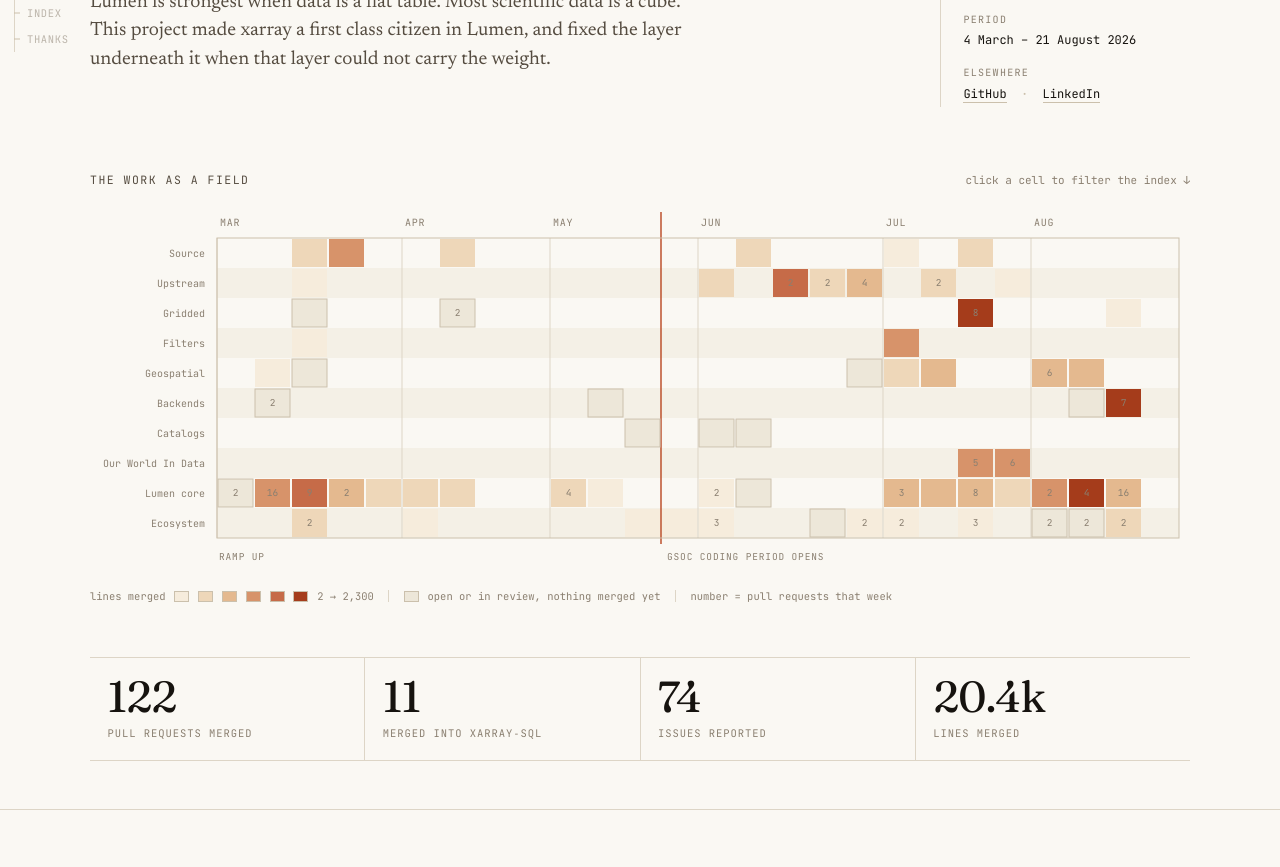
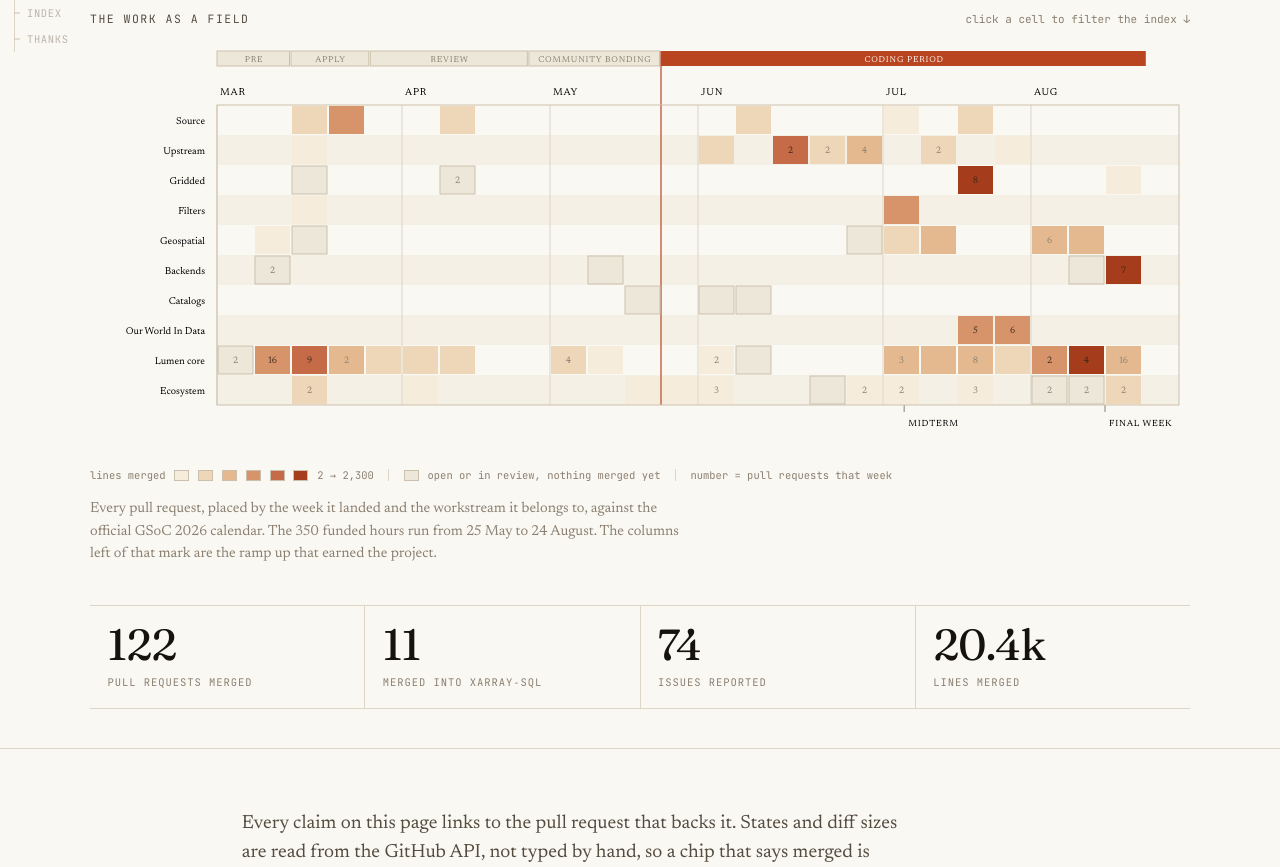
Before and after one commit to ghostiee-11/gsoc-2026, a plain HTML site: page index.html in a window 1280 px wide. Shown: the part 465-1332 px from the top of the page. Drawn offline with Linux system fonts and the light colour scheme.

Commit message:
fix: rebuild the hero and axis around the official GSoC 2026 calendar
The desktop hero ran 1358px on a 960px viewport, so the field sat entirely
below the fold. Title drops to two lines, the metadata column aligns to the
top instead of floating, the note moves under the chart where a caption
belongs, and the vertical rhythm tightens. The chart and its legend now
finish above the fold at 1080px.

The single coding-period rule becomes a phase strip carrying the published
timeline: applications, review, community bonding, then the 25 May to
24 August coding period, with midterm and final week ticked. Labels fall
back to short forms and then drop as segments narrow.

Also corrects Simon Hansen's name.

```diff
--- a/index.html
+++ b/index.html
@@ -149,28 +149,31 @@ h3.sub{font-size:clamp(20px,1.9vw,25px);margin:0 0 .4em}
 .spine li.on a{opacity:1;color:var(--accent);transform:translateX(3px)}
 
 /* ─────────────────────────── hero ─────────────────────────── */
-.hero{padding-block:clamp(42px,7vw,80px) clamp(30px,4vw,48px)}
-.hero__grid{display:grid;gap:clamp(26px,3vw,54px);align-items:end}
-@media (min-width:1000px){.hero__grid{grid-template-columns:minmax(0,1fr) 250px}}
+.hero{padding-block:clamp(30px,3.4vw,46px) clamp(26px,3vw,40px)}
+.hero__grid{display:grid;gap:clamp(24px,3vw,48px);align-items:start}
+@media (min-width:1000px){.hero__grid{grid-template-columns:minmax(0,1fr) 236px}}
 .hero__kicker{font-family:var(--mono);font-size:11.5px;letter-spacing:.17em;
-  text-transform:uppercase;color:var(--accent);margin:0 0 1.6rem}
-h1{font-size:clamp(38px,6.6vw,82px);line-height:1.01;letter-spacing:-.028em;
-  font-variation-settings:"SOFT" 0,"WONK" 1;font-weight:400;max-width:15ch;margin:0 0 .34em}
+  text-transform:uppercase;color:var(--accent);margin:0 0 1.05rem}
+h1{font-size:clamp(34px,4.9vw,66px);line-height:1.03;letter-spacing:-.026em;
+  font-optical-sizing:auto;font-variation-settings:"SOFT" 0,"WONK" 1;font-weight:400;
+  max-width:19ch;margin:0 0 .42em;text-wrap:balance}
 h1 em{font-style:italic;font-variation-settings:"SOFT" 40,"WONK" 1;color:var(--accent)}
-.hero__sub{font-size:clamp(19px,1.5vw,23px);color:var(--ink-2);max-width:56ch;line-height:1.5;margin:0 0 2rem}
+.hero__sub{font-size:clamp(18px,1.25vw,21px);color:var(--ink-2);max-width:58ch;line-height:1.5;margin:0}
 .meta{margin:0;font-family:var(--mono);font-size:12px;line-height:1.6;
   border-top:1px solid var(--rule);padding-top:.95rem}
-@media (min-width:1000px){.meta{border-top:0;border-left:1px solid var(--rule);padding:.2rem 0 .2rem 1.4rem}}
+@media (min-width:1000px){.meta{border-top:0;border-left:1px solid var(--rule);
+  padding:.35rem 0 .35rem 1.4rem;margin-top:1.9rem}}
 .meta dt{color:var(--ink-3);font-size:10px;letter-spacing:.13em;text-transform:uppercase;margin-top:.95rem}
 .meta dt:first-of-type{margin-top:0}
 .meta dd{margin:.2rem 0 0;color:var(--ink)}
 .meta a{border-bottom:1px solid var(--rule-2)}
 .meta a:hover{color:var(--accent);border-color:var(--accent)}
 .dot-sep{color:var(--rule-2)}
+.meta__note{color:var(--ink-3);font-size:11px}
 
 /* headline figures */
 .figs{display:grid;grid-template-columns:repeat(auto-fit,minmax(132px,1fr));
-  gap:1px;background:var(--rule);border-block:1px solid var(--rule);margin-top:clamp(34px,4.5vw,52px)}
+  gap:1px;background:var(--rule);border-block:1px solid var(--rule);margin-top:clamp(26px,3.2vw,40px)}
 .fig{background:var(--paper);padding:1.05rem 1.1rem 1.15rem}
 .fig__n{font-family:var(--serif);font-size:clamp(30px,3.4vw,44px);line-height:1;font-optical-sizing:auto;
   font-variation-settings:"WONK" 0;font-weight:400;letter-spacing:-.02em;
@@ -179,11 +182,12 @@ h1 em{font-style:italic;font-variation-settings:"SOFT" 40,"WONK" 1;color:var(--a
   color:var(--ink-3);margin-top:.5rem;display:block;line-height:1.45}
 
 /* ───────────────────── the field (signature) ───────────────────── */
-.field{margin-top:clamp(38px,5.5vw,64px)}
+.field{margin-top:clamp(30px,3.6vw,46px)}
 .field__hd{display:flex;align-items:baseline;gap:1rem;flex-wrap:wrap;margin-bottom:.9rem}
 .field__t{font-family:var(--mono);font-size:11.5px;letter-spacing:.13em;
   text-transform:uppercase;color:var(--ink-2)}
 .field__hint{font-family:var(--mono);font-size:11px;color:var(--ink-3);margin-left:auto}
+.field__note{font-size:14.5px;color:var(--ink-3);max-width:74ch;margin:.9rem 0 0;line-height:1.55}
 .field__scroll{overflow-x:auto;padding-bottom:6px;scrollbar-width:thin;
   scrollbar-color:var(--rule-2) transparent}
 .field svg{display:block}
@@ -394,7 +398,7 @@ footer a:hover{color:var(--accent);border-color:var(--accent)}
       <dt>Contributor</dt><dd><a href="https://github.com/ghostiee-11">Aman Kumar</a></dd>
       <dt>Organisation</dt><dd>HoloViz, under NumFOCUS</dd>
       <dt>Mentors</dt><dd><a href="https://github.com/ahuang11">Andrew Huang</a><br><a href="https://github.com/amaloney">Andy Maloney</a></dd>
-      <dt>Period</dt><dd>4 March &ndash; 21 August 2026</dd>
+      <dt>Coding period</dt><dd>25 May &ndash; 24 August 2026<br><span class="meta__note">contributing since 4 March</span></dd>
       <dt>Elsewhere</dt><dd><a href="https://github.com/ghostiee-11">GitHub</a> &nbsp;<span class="dot-sep">&middot;</span>&nbsp; <a href="https://www.linkedin.com/in/aman-kumar-ai/">LinkedIn</a></dd>
     </dl>
   </div>
@@ -405,10 +409,16 @@ footer a:hover{color:var(--accent);border-color:var(--accent)}
       <span class="field__t">The work as a field</span>
       <span class="field__hint">click a cell to filter the index &darr;</span>
     </div>
+    </div>
     <div class="field__scroll">
       <svg id="fieldsvg" role="img" aria-label="Grid of pull requests. Horizontal axis is week from March to August 2026, vertical axis is workstream. Cell shading is lines of merged code."></svg>
     </div>
     <div class="legend" id="fieldlegend"></div>
+    <p class="field__note">
+      Every pull request, placed by the week it landed and the workstream it belongs to,
+      against the official GSoC 2026 calendar. The 350 funded hours run from 25 May to
+      24 August. The columns left of that mark are the ramp up that earned the project.
+    </p>
   </div>
 
   <div class="figs rv">
@@ -1090,7 +1100,7 @@ footer a:hover{color:var(--accent);border-color:var(--accent)}
       changes that had nothing to do with my project.
       <a href="https://github.com/jbednar">James Bednar</a>,
       <a href="https://github.com/droumis">Demetris Roumis</a> and
-      <a href="https://github.com/hoxbro">Simon Hoxbro</a> reviewed, triaged and answered
+      <a href="https://github.com/hoxbro">Simon Hansen</a> reviewed, triaged and answered
       questions throughout, in issues, on the biweekly calls and on Discord, where someone was
       reliably around when I was stuck. The wider HoloViz community answered plenty more.
     </p>
@@ -1225,7 +1235,16 @@ function step(add){
 var MONTHS = ["Jan","Feb","Mar","Apr","May","Jun","Jul","Aug","Sep","Oct","Nov","Dec"];
 var WSSHORT = {geo:"Geo", owid:"OWID", "lumen-core":"Core", narwhals:"Backends",
                upstream:"Upstream", ecosystem:"Other"};
-var GSOC_START = "2026-05-25";          // GSoC coding period opens
+// Official GSoC 2026 timeline. Dates are the published UTC milestones.
+var PHASES = [
+  {from:"2026-03-02", to:"2026-03-16", full:"BEFORE APPLYING",   short:"PRE"},
+  {from:"2026-03-16", to:"2026-03-31", full:"APPLICATIONS",      short:"APPLY"},
+  {from:"2026-03-31", to:"2026-04-30", full:"REVIEW",            short:"REVIEW"},
+  {from:"2026-04-30", to:"2026-05-25", full:"COMMUNITY BONDING", short:"BONDING"},
+  {from:"2026-05-25", to:"2026-08-25", full:"CODING PERIOD",     short:"CODING", main:true}
+];
+var MIDTERM = "2026-07-10";             // midterm evaluation deadline
+var FINALWK = "2026-08-17";             // final week opens
 
 function drawField(){
   readRamp();
@@ -1236,7 +1255,7 @@ function drawField(){
   var label = function(ws){ return (tight && WSSHORT[ws]) || WSLABEL[ws]; };
   var longest = rows.reduce(function(m, ws){ return Math.max(m, label(ws).length); }, 0);
   var padL = Math.ceil(longest * 6.15) + 22;           // monospace 10px, plus the tick gap
-  var padT = 34, padB = 30, gap = 2;
+  var padT = 62, padB = 30, gap = 2;
   var cw = Math.floor((avail - padL - 10) / W);
   cw = Math.max(17, Math.min(46, cw));                 // legible floor, sane ceiling
   var ch = Math.max(20, Math.min(30, Math.round(cw * 0.92)));
@@ -1254,27 +1273,53 @@ function drawField(){
            '" height="' + ch + '" fill="var(--paper-2)"/>';
   });
 
-  // month rules and labels along the top
-  var gsocX = null;
+  // fractional week position, so a phase boundary lands on its real date
+  var day0 = Date.parse(D.weeks[0] + "T00:00:00Z");
+  function xAt(d){ return padL + ((Date.parse(d + "T00:00:00Z") - day0) / 6048e5) * cw; }
+  var gridR = padL + W * cw;
+  function clampX(x){ return Math.max(padL, Math.min(gridR, x)); }
+
+  // month rules and labels
   D.weeks.forEach(function(d, wi){
     var dt = new Date(d + "T00:00:00");
+    if (dt.getUTCDate() > 7) return;
     var x = padL + wi * cw;
-    if (d >= GSOC_START && gsocX === null) gsocX = x;
-    if (dt.getUTCDate() > 7) return;
     out += '<line x1="' + x + '" y1="' + padT + '" x2="' + x + '" y2="' + (padT + gridH) +
            '" stroke="var(--rule)" stroke-width="1"/>';
-    out += '<text x="' + (x + 3) + '" y="' + (padT - 12) + '" font-size="10" letter-spacing="0.08em">' +
+    out += '<text x="' + (x + 3) + '" y="' + (padT - 10) + '" font-size="10" letter-spacing="0.08em">' +
            MONTHS[dt.getUTCMonth()].toUpperCase() + '</text>';
   });
 
-  // the GSoC coding period, marked rather than assumed
-  if (gsocX !== null){
-    out += '<line x1="' + gsocX + '" y1="' + (padT - 26) + '" x2="' + gsocX + '" y2="' + (padT + gridH + 6) +
-           '" stroke="var(--accent)" stroke-width="1.4"/>';
-    out += '<text x="' + (gsocX + 6) + '" y="' + (padT + gridH + 22) + '" font-size="9.5" fill="var(--accent)" ' +
-           'letter-spacing="0.09em">GSOC CODING PERIOD OPENS</text>';
-    out += '<text x="' + (padL + 2) + '" y="' + (padT + gridH + 22) + '" font-size="9.5" letter-spacing="0.09em">RAMP UP</text>';
-  }
+  // the official GSoC phases, as a strip above the months
+  var sy = 8, sh = 15;
+  PHASES.forEach(function(ph){
+    var x1 = clampX(xAt(ph.from)), x2 = clampX(xAt(ph.to)), segW = x2 - x1;
+    if (segW < 3) return;
+    out += '<rect x="' + x1 + '" y="' + sy + '" width="' + (segW - 1.5) + '" height="' + sh +
+           '" fill="' + (ph.main ? "var(--accent)" : "var(--paper-3)") +
+           '" stroke="' + (ph.main ? "none" : "var(--rule-2)") + '" stroke-width="1"/>';
+    var txt = null;
+    if (segW > ph.full.length * 6.1 + 14) txt = ph.full;
+    else if (segW > ph.short.length * 6.1 + 12) txt = ph.short;
+    if (txt) {
+      out += '<text x="' + (x1 + segW / 2) + '" y="' + (sy + sh / 2 + 3.2) + '" font-size="8.5" ' +
+             'text-anchor="middle" letter-spacing="0.1em" fill="' +
+             (ph.main ? "var(--on-accent)" : "var(--ink-3)") + '">' + txt + '</text>';
+    }
+    if (!ph.main) return;
+    out += '<line x1="' + x1 + '" y1="' + sy + '" x2="' + x1 + '" y2="' + (padT + gridH) +
+           '" stroke="var(--accent)" stroke-width="1.2"/>';
+  });
+
+  // midterm and final week, ticked against the grid
+  [{d: MIDTERM, l: "MIDTERM"}, {d: FINALWK, l: "FINAL WEEK"}].forEach(function(m){
+    var x = clampX(xAt(m.d));
+    out += '<line x1="' + x + '" y1="' + (padT + gridH) + '" x2="' + x + '" y2="' + (padT + gridH + 7) +
+           '" stroke="var(--ink-3)" stroke-width="1"/>';
+    if (cw < 24) return;
+    out += '<text x="' + (x + 4) + '" y="' + (padT + gridH + 21) + '" font-size="9" letter-spacing="0.09em">' +
+           m.l + '</text>';
+  });
 
   // row labels
   rows.forEach(function(ws, ri){
```
Also changed, not shown: build/page.html (+72 -27 lines).
